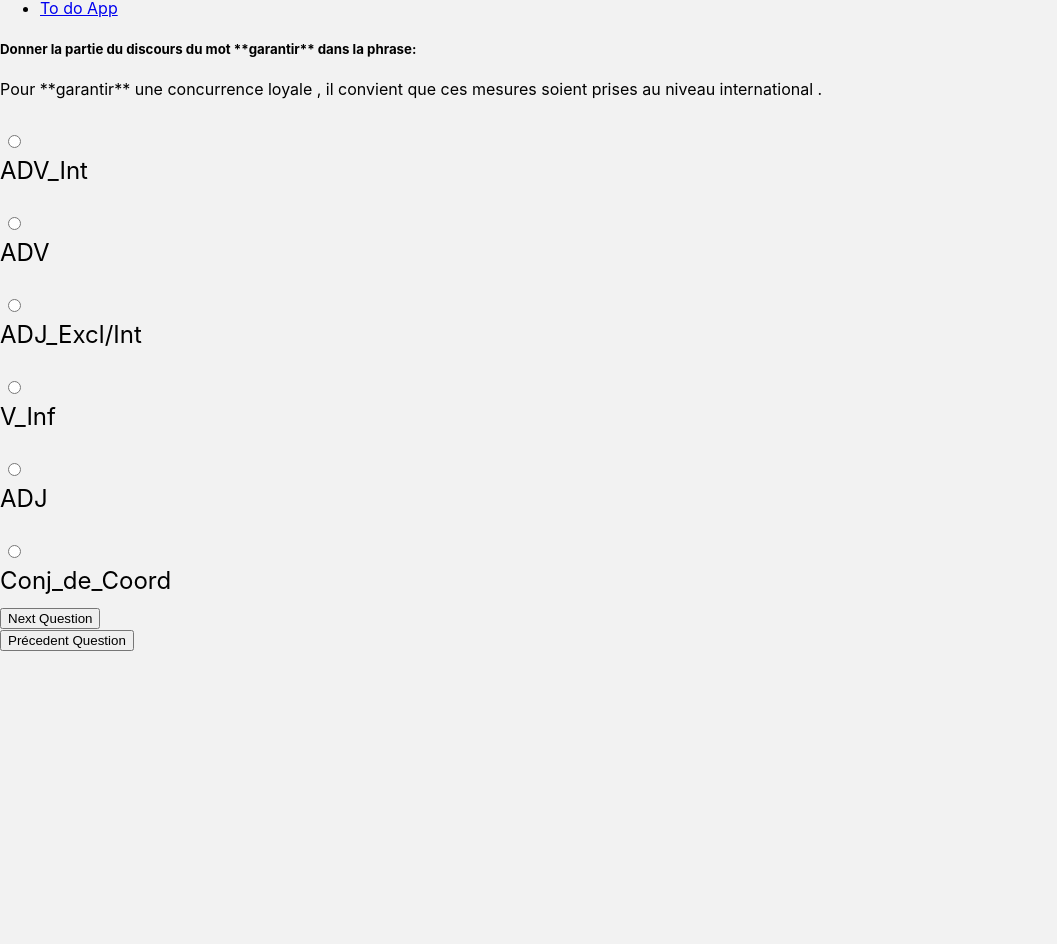
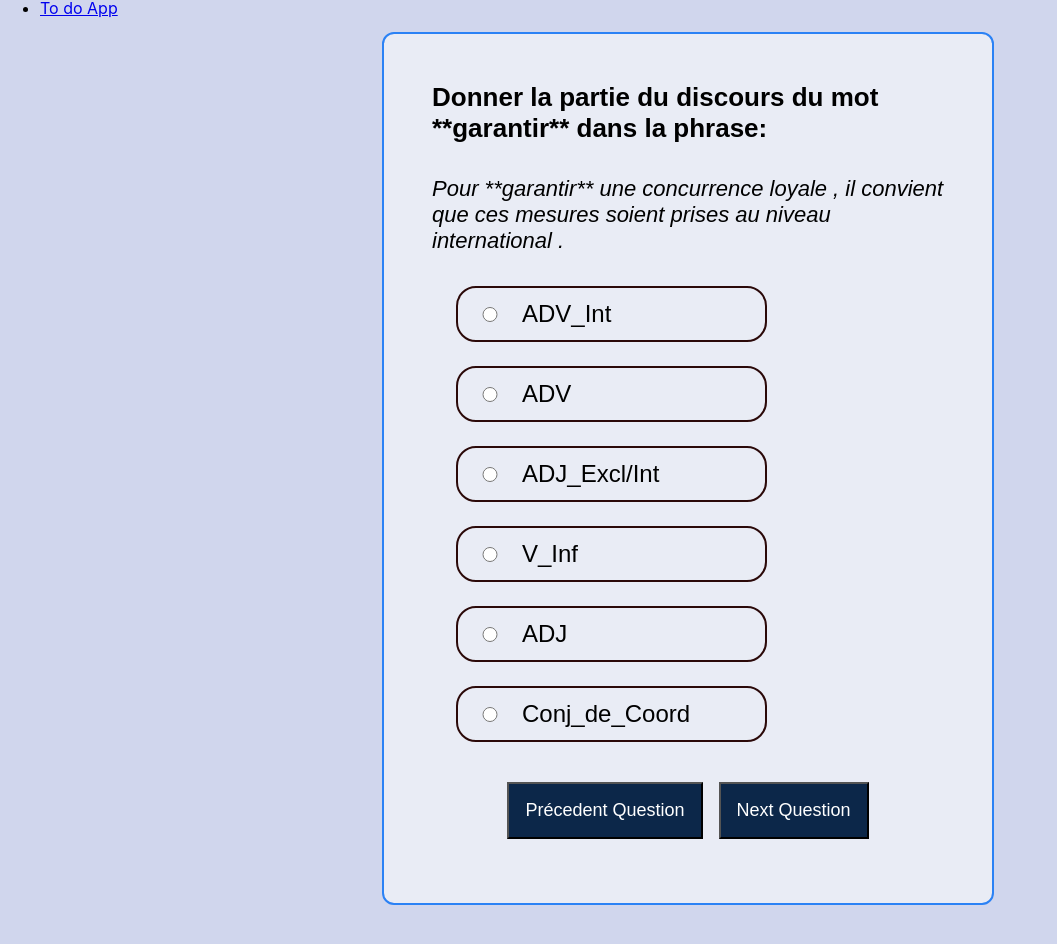
Before and after one commit to Pham-VN/app-vocab, a React (Create React App) app: page /quizApp in a window 1280 px wide. Shown: the part 212-1156 px from the top of the page, without its empty margins (0-1057 px from the left). Before the commit the page ends 978 px from the top, so only its background shows below. Built offline with nearby package versions, Linux system fonts and the light colour scheme.

Commit message:
ajouter style css

```diff
--- a/src/App.js
+++ b/src/App.js
@@ -42,6 +42,3 @@ function App() {
 }
 
 export default App;
-{/* <AddVocabIntoList/> */}
-{/* <CreateSpan></CreateSpan> */}
-{/* <TestAudio/> */}
--- a/src/quiz_app/Answers.js
+++ b/src/quiz_app/Answers.js
@@ -1,9 +1,10 @@
 import InputRadio from "./InputRadio.js"
 const Answers = ({reponse,children,index}) => {
     return (
-        <div className="card-body" key={index}>
+        <div className="answers" key={index}>
         <label htmlFor={reponse}>
          <InputRadio
+            className='radio'
             type="radio"
             id={index}
             name="partieDuDiscours"
--- a/src/quiz_app/QuestionAndPhrase.js
+++ b/src/quiz_app/QuestionAndPhrase.js
@@ -3,9 +3,9 @@ const DataQuestionPhrase = ({question, phrase}) => {
 
     return (
         <Fragment>
-            <div className="card">
-                <h5 className="card-title">{question}</h5>
-                <p className="card-text">{phrase}</p>
+            <div>
+                <h5 className="question">{question}</h5>
+                <p className="phrase">{phrase}</p>
             </div>
         </Fragment>
     )
--- a/src/quiz_app/displayQuestionPhraseAndAnswers.js
+++ b/src/quiz_app/displayQuestionPhraseAndAnswers.js
@@ -4,6 +4,7 @@ import DataQuestionPhrase from './QuestionAndPhrase.js';
 import Button from './Button.js';
 import ChangeQuestion from './useInCrement.js'
 import Answers from './Answers.js';
+import './quiz.css'
 
 function DisplayQuiz() {
 
@@ -30,18 +31,21 @@ function DisplayQuiz() {
             children={reponse.texte}
             ></Answers>
         ))}
-         <Button
+
+        <div className='buttonNextAndPrecedent'>
+            <Button
                 type="button"
-                className="btn btn-dark"
+                className="precedentQuestion"
+                onClick={decrement}
+                >Précedent Question</Button>
+
+            <Button
+                type="button"
+                className="nextQuestion"
                 onClick={increment}
                 >Next Question</Button>
 
-            <Button
-                type="button"
-                className="btn btn-dark"
-                onClick={decrement}
-                >Précedent Question</Button>
-
+        </div>
         </div>
   );
 }
--- /dev/null
+++ b/src/quiz_app/quiz.css
@@ -0,0 +1,62 @@
+body {
+    background-color: #d0d6ed;
+}
+.container {
+    background-color: #e9ecf5;
+    outline: 2px solid #2b82f5;
+    border-radius: 10px;
+    padding: 3rem;
+    width: 40%;
+    margin-left: 30%;
+    font-size: 19px;
+    font-family: Arial, Helvetica, sans-serif;
+}
+.answers {
+    border: 2px solid rgb(43, 9, 9);
+    border-radius: 20px;
+    margin: 1.5rem;
+    width: 60%;
+}
+
+label {
+    display: flex;
+    flex-direction: row;
+    align-items: center;
+}
+input {
+    margin: 0rem 1.5rem;
+}
+
+button {
+    padding: 1rem;
+    font-size: large;
+    margin: 1rem 0.5rem;
+}
+
+.buttonNextAndPrecedent {
+    display: flex;
+    justify-content: center;
+}
+.nextQuestion {
+    background-color:#0c2749;
+    color: white;
+}
+.precedentQuestion {
+    display: inline-block;
+    background-color:#0c2749;
+    color: white;
+}
+.question {
+    font-size: 26px;
+    margin: 0px;
+}
+.phrase {
+    font-size: 22px;
+    margin: 2rem 0rem;
+    font-style: italic;
+}
+.radio {
+    background-color: #fff;
+    width: 1rem;
+    height: 1.15em;
+}
--- a/src/todoApp/AddNewModal.js
+++ b/src/todoApp/AddNewModal.js
@@ -4,8 +4,7 @@ import Table from 'react-bootstrap/Table';
 import Button from './FORM/Button.js';
 import {useState } from 'react';
 import { FaTrash, FaPen } from "react-icons/fa";
-// import StatusTodoList from "./FORM/Selection.js"
-
+import "./todo.css"
 
 const AddDeleteEditTodo = () => {
 
@@ -14,7 +13,9 @@ const AddDeleteEditTodo = () => {
   const [editing,setEditing] = useState(false)
   const [currentEditingTodo, setCurrentEditingTodo] = useState(0);
 
-  const [objetTest, setObjetTest] =  useState([])
+  // const [objetTest, setObjetTest] =  useState([])
+
+  const [inputStatus, setInputStatus] = useState('')
 
   // const newTestList = list
   // const newTestObjet = objetTest
@@ -82,34 +83,39 @@ const AddDeleteEditTodo = () => {
   // }
 
 
-  const handleChangeID = (event) => {
+//   const handleChangeID = (event) => {
 
 
-    const index = event.target.selectedIndex;
-    const indexElement = event.target.childNodes[index].id;
-    const titleElement = event.target.childNodes[index].value;
+//     const index = event.target.selectedIndex;
+//     const indexElement = event.target.childNodes[index].id;
+//     const titleElement = event.target.childNodes[index].value;
 
 
-    const newObjet = {
-      id: indexElement,
-      titleElement: titleElement,
+//     const newObjet = {
+//       id: indexElement,
+//       titleElement: titleElement,
 
-    }
+//     }
 
-    setObjetTest([...objetTest,newObjet])
+//     setObjetTest([...objetTest,newObjet])
 
 
 
+// }
+
+const handleChangeStatus = (e) => {
+  setInputStatus(e.target.value)
 }
-
-
   return (
 
-    <Container style={{ width: '40rem' }}>
+    <Container>
 
       <h2 style={{color: 'blue'}}>Create New Task</h2>
 
-      <Input style={{ width: "32rem" }}
+      <div className="form-input-text">
+
+      <Input
+        className ="add-edit-task"
         type="text"
         value={inputValue}
         placeholder= {editing ? "Edit Task" : "Add Task"}
@@ -118,11 +124,12 @@ const AddDeleteEditTodo = () => {
 
       ></Input>
 
-      <Button onClick = {editing ?  () => handleEditTodo(currentEditingTodo) : () => handleAddTodo()}>{editing ? "Edit Task" : "Add Task"}</Button>
+      <Button className = "button-add-edit" onClick = {editing ?  () => handleEditTodo(currentEditingTodo) : () => handleAddTodo()}>{editing ? "Edit Task" : "Add Task"}</Button>
 
+      </div>
 
-      <p style={{marginTop: "1.5rem"}}> Choisir Status {
-       <select name="selectedStatus"  onChange={handleChangeID}>
+      <p className='status'> Choisir Status {
+       <select name="selectedStatus"  onChange={handleChangeStatus}>
           <option id = "null"   value="Null">---</option>
           <option id = "notStarted"   value="Not Started">Not started</option>
           <option id = "started"      value="Started">Started</option>
@@ -131,7 +138,7 @@ const AddDeleteEditTodo = () => {
       </select>
       }</p>
 
-      <Table style={{width: '35rem', margin: "2rem 0rem"}}>
+      <Table className='table-todo'>
 
 <thead>
         <tr>
@@ -140,7 +147,7 @@ const AddDeleteEditTodo = () => {
           <th>Edit</th>
           <th>Effacer</th>
           <th>Status</th>
-          <th>ID Select</th>
+          {/* <th>ID Select</th> */}
         </tr>
 </thead>
 <tbody>
@@ -151,7 +158,6 @@ const AddDeleteEditTodo = () => {
       <td>{todo.time}</td>
       <td>
         <Button
-        style={{border:"none",background:"none"}}
         id={index}
         onClick={() => handleEditing(index)}>
         <FaPen/></Button>
@@ -159,12 +165,11 @@ const AddDeleteEditTodo = () => {
     <td>
       <Button
         id= {index}
-        style={{border:"none",background:"none"}}
         onClick={() =>handleDeleteTask(todo.id)}>
         <FaTrash/></Button>
       </td>
-      <td>{todo.status}</td>
-      <td>{todo.idSelect}</td>
+      <td>{inputStatus}</td>
+      {/* <td>{todo.idSelect}</td> */}
     </tr>
     ))
 }
--- /dev/null
+++ b/src/todoApp/todo.css
@@ -0,0 +1,37 @@
+.form-input-text{
+    display: flex;
+    justify-content: flex-start;
+}
+.add-edit-task {
+    background-color: rgb(228, 241, 237);
+    height: 3rem;
+    border: 2px solid rgb(219, 14, 14, 4);
+    font-size: 20px;
+    margin: 0px;
+}
+.button-add-edit {
+    background-color: rgb(0, 0, 0);
+    width: 20%;
+    margin: 0px 1rem;
+    color: white;
+    border-radius: 50%;
+}
+.status {
+    margin: 2rem 0rem;
+    width: 30%;
+    font-size: 20px;
+}
+select {
+    margin-top: 1.5rem;
+    text-align: center;
+    font-size: 19px;
+}
+.table-todo  {
+    border: 1px solid black;
+    width: 100%;
+    margin: 2rem 0rem;
+}
+th,td {
+    border: 1px solid;
+    text-align: center;
+}
```
Also changed, not shown: src/todoApp/TodoInput.js (+4 -3 lines).
